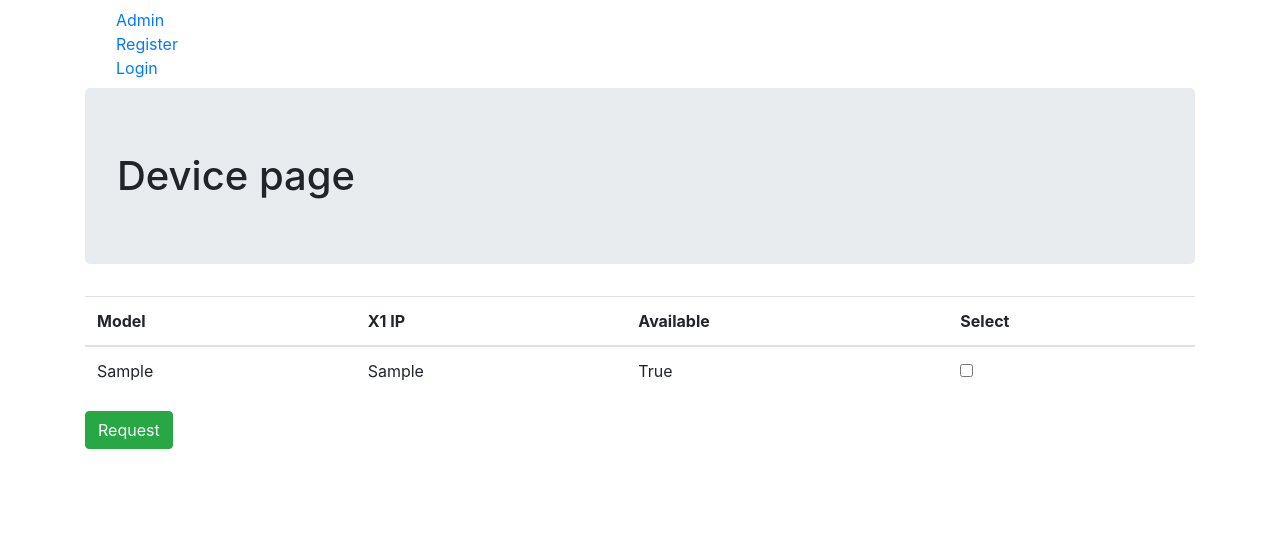
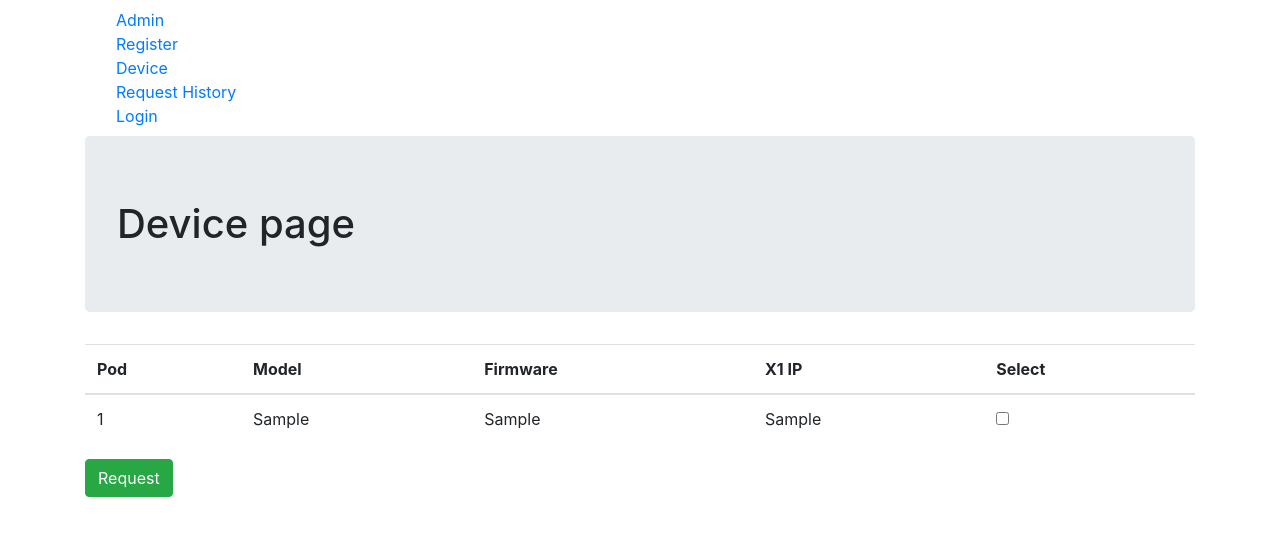
Before and after one commit to ayomikvn/lab_inventory, a Django app: page /podrequest/ in a window 1280 px wide. Shown: the top 536 px of the page. Run offline with Django 3.2, Linux system fonts and the light colour scheme; tables that the repository leaves empty hold one stand-in row (values such as "Sample post"); some libraries are stand-ins or nearby versions.

Commit message:
Request and Return device are fully functional.

```diff
--- a/auth_app/views.py
+++ b/auth_app/views.py
@@ -52,7 +52,7 @@ def user_login(request):
             if user.is_active:
                 login(request, user)
                 # Redirect user once logged in
-                return HttpResponseRedirect(reverse('podrequest:index'))
+                return HttpResponseRedirect(reverse('podrequest:device_list'))
             else:
                 return HttpResponse("ACCOUNT NOT ACTIVE")
         else:
--- a/podrequest/models.py
+++ b/podrequest/models.py
@@ -37,5 +37,5 @@ class RequestHistory(models.Model):
     date_returned = models.DateField(null=True)
     time_returned = models.TimeField(null=True)
 
-    def __str__(self):
-        return "Engineer's email: "+self.email+", Serialnumber of device: "+self.serialnumber
+    #def __str__(self):
+      #  return "Engineer's username: "+self.username+", Serialnumber of device: "+self.serialnumber
--- a/podrequest/urls.py
+++ b/podrequest/urls.py
@@ -5,8 +5,8 @@ from podrequest import views
 app_name = 'podrequest'
 
 urlpatterns = [
-    url(r'^$', views.DeviceListView.as_view(), name='index'),
+    url(r'^$', views.DeviceListView.as_view(), name='device_list'),
+    url(r'^requestDevice/', views.requestDevice, name='requestDevice'),
     url(r'^history/', views.HistoryListView.as_view(), name='requesthistory'),
-    url(r'^requestdevice/', views.requestdevice, name='requestdevice'),
     url(r'^returnDevice/', views.returnDevice, name='returnDevice'),
 ]
--- a/podrequest/views.py
+++ b/podrequest/views.py
@@ -16,16 +16,32 @@ def index(request):
     return render(request, 'podrequest/index.html')
 
 
+
+#Get the model primary key (e.g. serialnumber, request history_id) and csrf token from the POST request and return a list of primary keys
+def getModelPrimaryKeyList(request_variable):
+    #Store request items in a list
+    requested_items = []
+    for key, values in request_variable.POST.lists():
+        requested_items += (key, values)
+
+    #Serialnumbers are in the fourth position of the 'pod_request_items' list
+    return requested_items[3]
+
+
+
+#Display the devices as a list pulled from Device table
 class DeviceListView(ListView):
     model = Device
     template_name = 'podrequest/device_list.html'
     context_object_name = "device_list"
+    #paginate_by =10
+
 
 
 #This method uses the HTML name parameters to manipulate the model in the HTTP request
-def requestdevice(request):
+def requestDevice(request):
     if request.method == "POST":
-        serialnumbers = getSerialNumbers(request)
+        serialnumber_list = getModelPrimaryKeyList(request)
         current_user = request.user
 
         if current_user.is_authenticated():
@@ -34,15 +50,15 @@ def requestdevice(request):
             date_now = datetime.datetime.now().strftime('%Y-%m-%d')  # Date like '2018/29/05'
 
             #Set the availablity of each serialnumber to False, that is, device is in use
-            for serial in serialnumbers:
-                Device.objects.filter(serialnumber=serial).update(available=False)
-                RequestHistory.objects.create(date_requested=date_now,time_requested=time_now, serialnumber_id=serial, username_id=current_user.id)
+            for serialnumber in serialnumber_list:
+                Device.objects.filter(serialnumber=serialnumber).update(available=False)
+                RequestHistory.objects.create(date_requested=date_now,time_requested=time_now, serialnumber_id=serialnumber, username_id=current_user.id)
 
         else:
             # Do something for anonymous users.
-            pass
+            print("You're not logged in! Please login to continue.")
 
-    return HttpResponseRedirect(reverse('podrequest:requestdevice'))
+    return HttpResponseRedirect(reverse('podrequest:device_list'))
 
 
 class HistoryListView(ListView):
@@ -51,9 +67,11 @@ class HistoryListView(ListView):
     context_object_name = "request_history"
 
 
+
+#This method updates the availablity of a firewall in Device table and the datetime in the RequestHistory table
 def returnDevice(request):
     if request.method == "POST":
-        serialnumbers = getSerialNumbers(request)
+        request_history_id_list = getModelPrimaryKeyList(request)
         current_user = request.user
 
         if current_user.is_authenticated():
@@ -63,24 +81,15 @@ def returnDevice(request):
                 '%Y-%m-%d')  # Date like '2018/29/05'
 
             #Set the availablity of each serialnumber to False, that is, device is in use
-            for serial in serialnumbers:
-                Device.objects.filter(serialnumber=serial).update(available=True)
-                RequestHistory.objects.filter(date_requested=request.date_requested, time_requested=request.time_requested,
-                                              serialnumber_id=serial, username_id=current_user.id).update(date_returned=date_now, time_returned=time_now)
+            for request_history_id in request_history_id_list:
+                RequestHistory.objects.filter(id=request_history_id).update(
+                    date_returned=date_now, time_returned=time_now)
+                serialnum = RequestHistory.objects.filter(id=request_history_id).values(
+                    'serialnumber_id')  # Get the serialnumber from History table
+                Device.objects.filter(serialnumber=serialnum).update(available=True) #Make device available by setting Device.available to True
 
         else:
             # Do something for anonymous users.
-            pass
+            print("You're not logged in! Please login to continue.")
 
     return HttpResponseRedirect(reverse('podrequest:requesthistory'))
-
-
-#Get the serialnumbers and csrf token from the POST request and return a list of serialnumbers
-def getSerialNumbers(request_variable):
-    #Store request items in a list
-    pod_request_items = []
-    for key, values in request_variable.POST.lists():
-        pod_request_items += (key, values)
-
-    #Serialnumbers are in the fourth position of the 'pod_request_items' list
-    return pod_request_items[3]
--- a/templates/podrequest/base.html
+++ b/templates/podrequest/base.html
@@ -21,7 +21,12 @@
                     <li>
                         <a href="{% url 'auth_app:register' %}">Register</a>
                     </li>
-
+                    <li>
+                        <a href="{% url 'podrequest:device_list' %}">Device</a>
+                    </li>
+                    <li>
+                        <a href="{% url 'podrequest:returnDevice' %}">Request History</a>
+                    </li>
                     {% if user.is_authenticated %}
                     <li>
                         <a href="{% url 'logout' %}">Logout</a>
--- a/templates/podrequest/device_list.html
+++ b/templates/podrequest/device_list.html
@@ -1,24 +1,26 @@
 {% extends 'podrequest/base.html' %} {% block body_block %}
 
 <h1 class="jumbotron">Device page</h1>
-<form method="post" action="{% url 'podrequest:requestdevice' %}">
+<form method="post" action="{% url 'podrequest:requestDevice' %}">
     {% csrf_token %}
 
     <table class="table table-hover">
         <thead>
             <tr>
+                <th>Pod</th>
                 <th>Model</th>
+                <th>Firmware</th>
                 <th>X1 IP</th>
-                <th>Available</th>
                 <th>Select</th>
             </tr>
         </thead>
         <tbody>
             {% for device in device_list %}
             <tr>
+                <td>{{device.podnumber}}</td>
                 <td>{{device.device_model}}</td>
+                <td>{{device.firmware}}</td>
                 <td>{{device.x1_ip}}</td>
-                <td>{{device.available}}</td>
                 <td>
                     {% if device.available %}
                     <input type="checkbox" name='serialnumber' value={{device.serialnumber}} /> {% else %}
--- a/templates/podrequest/history.html
+++ b/templates/podrequest/history.html
@@ -10,6 +10,8 @@
                 <th>Date requested</th>
                 <th>Time Requested</th>
                 <th>Serialnumber</th>
+                <th>Date returned</th>
+                <th>Time returned</th>
                 <th>Select</th>
             </tr>
         </thead>
@@ -19,8 +21,10 @@
                 <td>{{history.date_requested}}</td>
                 <td>{{history.time_requested}}</td>
                 <td>{{history.serialnumber_id}}</td>
+                <td>{{history.date_returned}}</td>
+                <td>{{history.time_returned}}</td>
                 <td>
-                    <input type="checkbox" name='serialnumber' value={{history.serialnumber}} />
+                    <input type="checkbox" name='request_history_object' value={{history.id}} />
                 </td>
             </tr>
             {% endfor %}
```
